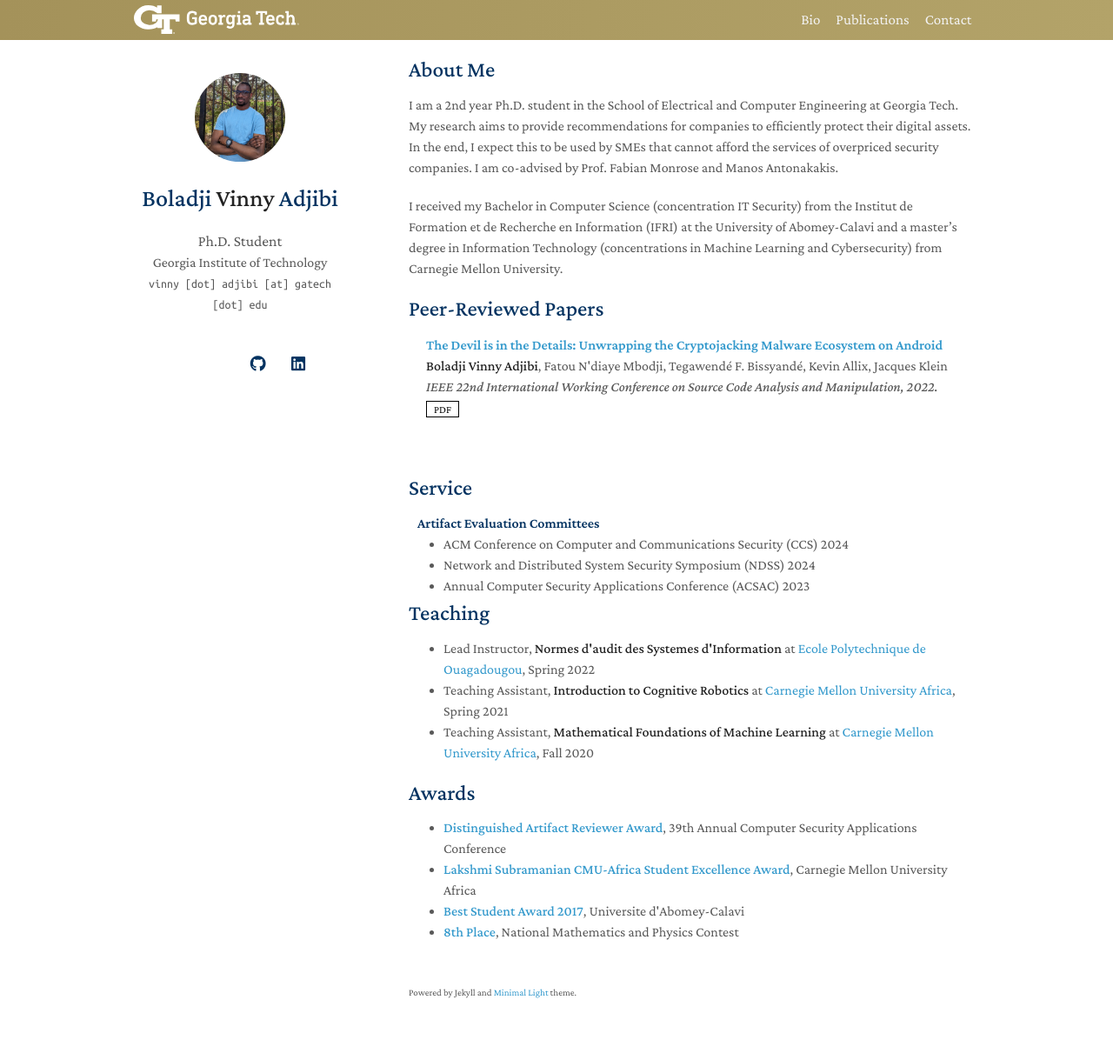
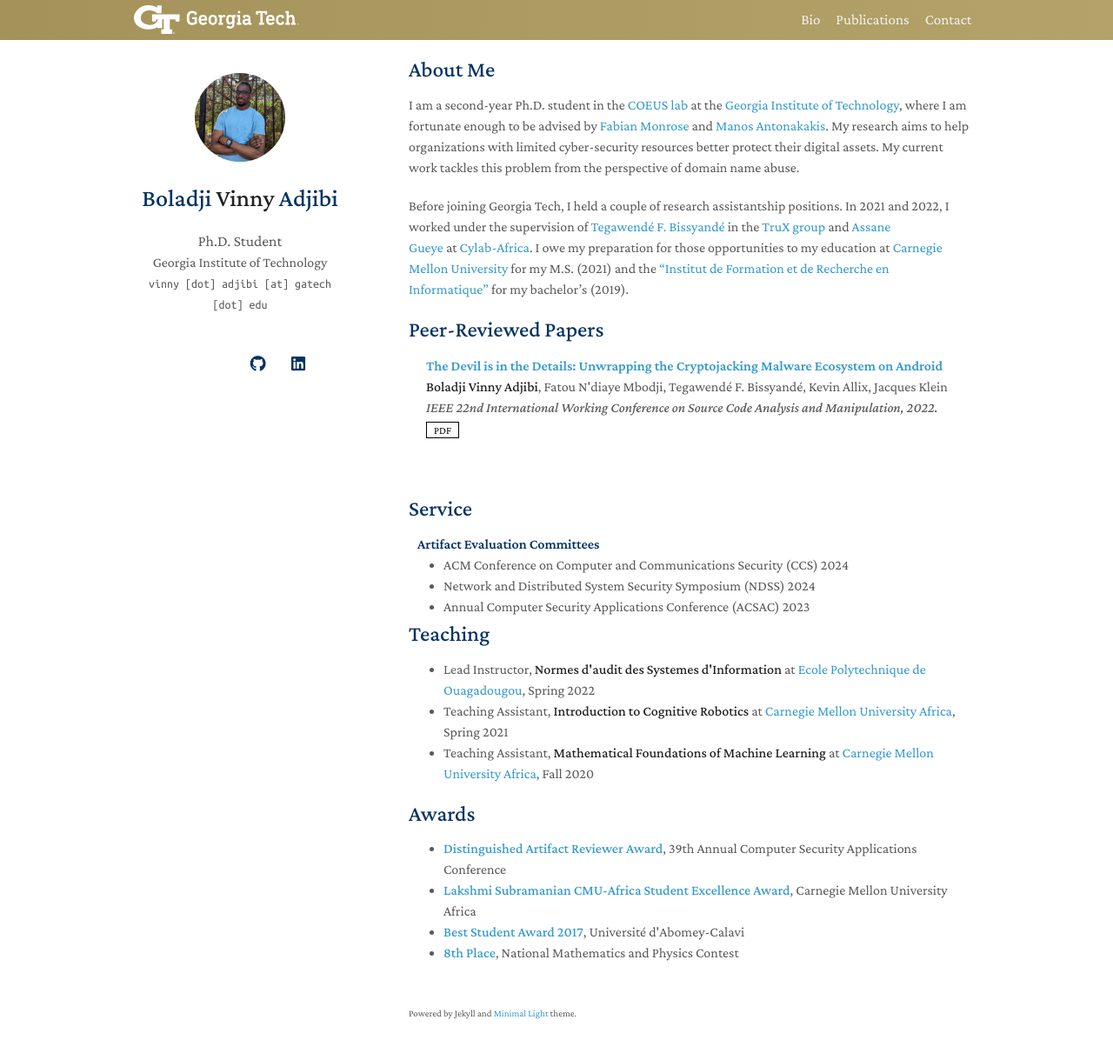
Before and after one commit to boladjivinny/boladjivinny.github.io, a Jekyll site: the page built from index.md, in a window 1280 px wide and 1246 px high. Shown: the top 1211 px of the window at 87% size. Built offline with Jekyll 4.4.1, drawn with Linux system fonts in a browser that asks for light colours; nearby versions of some CDN libraries; a style sheet for code colours, icons or effects is not loaded; our own code applies the rules of GitHub Pages for plain Markdown files.

Commit message:
updated the bio on the website

```diff
--- a/_data/awards.yml
+++ b/_data/awards.yml
@@ -6,7 +6,7 @@ main:
     org: Carnegie Mellon University Africa
     ref: https://www.africa.engineering.cmu.edu/students/fellowships-awards.html
   - title: Best Student Award 2017
-    org: Universite d'Abomey-Calavi
+    org: Université d'Abomey-Calavi
     ref:
   - title: 8th Place
     org: National Mathematics and Physics Contest
--- a/index.md
+++ b/index.md
@@ -4,15 +4,20 @@ layout: homepage
 
 ## About Me
 
-I am a 2nd year Ph.D. student in the School of Electrical and Computer Engineering
-at Georgia Tech. My research aims to provide recommendations for companies to
-efficiently protect their digital assets. In the end, I expect this to be used
-by SMEs that cannot afford the services of overpriced security companies. I am
-co-advised by Prof. Fabian Monrose and Manos Antonakakis.
+I am a second-year Ph.D. student in the [COEUS lab](https://astrolavos.gatech.edu/) at the [Georgia Institute of Technology](https://https://ece.gatech.edu/), where I am
+fortunate enough to be advised by [Fabian Monrose](https://fabianmonrose.github.io/) and [Manos
+Antonakakis](https://ece.gatech.edu/directory/manos-antonakakis). My research aims to help organizations
+with limited cyber-security resources better protect their
+digital assets. My current work tackles this problem from the
+perspective of domain name abuse.
 
-I received my Bachelor in Computer Science (concentration IT Security) from the
-Institut de Formation et de Recherche en Information (IFRI) at the University of
-Abomey-Calavi and a master's degree in Information Technology (concentrations in Machine Learning and Cybersecurity) from Carnegie Mellon University.
+Before joining Georgia Tech, I held a couple of research
+assistantship positions. In 2021 and 2022, I worked under the
+supervision of [Tegawendé F. Bissyandé](https://bissyande.github.io/) in the [TruX group](https://www.uni.lu/snt-en/research-groups/TruX/) and [Assane Gueye](https://www.cmu.edu/epp/cee-tp/assane-gueye.html) at [Cylab-Africa](https://www.africa.engineering.cmu.edu/research/cybersecurity/cylab/index.html). I owe my preparation for those opportunities to my
+education at [Carnegie Mellon University](https://cmu.edu) for
+my M.S. (2021) and the ["Institut de Formation et de Recherche
+en Informatique"](https://ifri-uac.bj/) for my bachelor's (2019).
+
 
 {% include_relative _includes/publications.md %}
 
```
